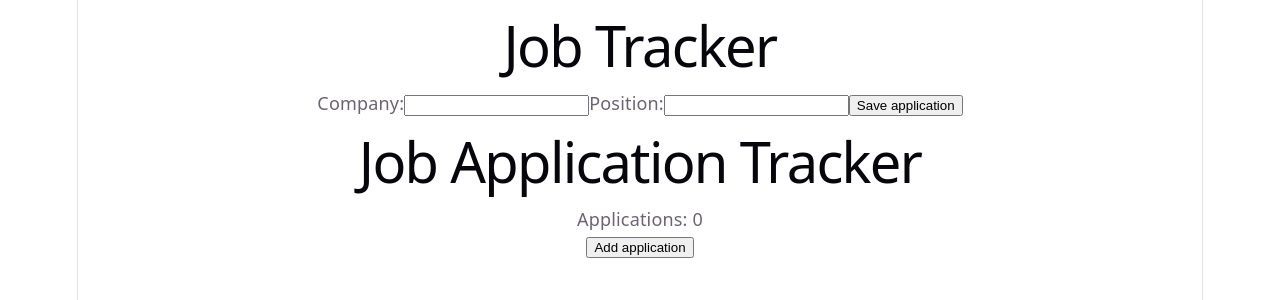
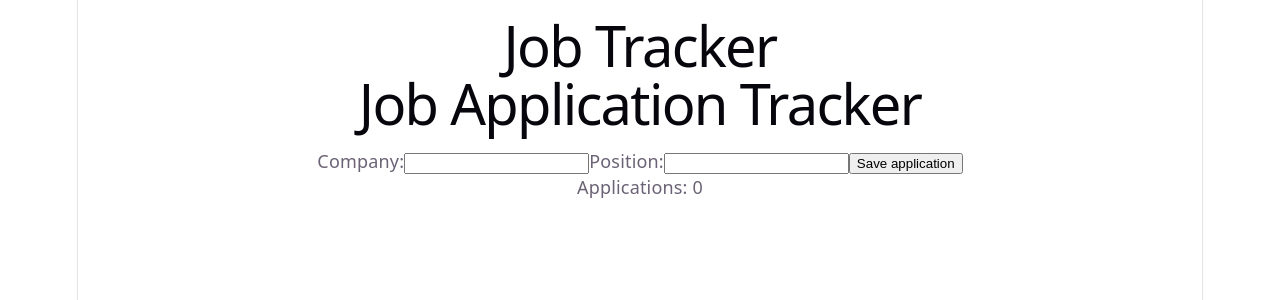
Before and after one commit to laci528-creator/job-application-tracker-ts, a React (Vite) app: page / in a window 1280 px wide. Shown: the top 300 px of the page. Built offline with nearby package versions, Linux system fonts and the light colour scheme.

Commit message:
Add callback to save job applications

```diff
--- a/src/App.tsx
+++ b/src/App.tsx
@@ -1,11 +1,9 @@
 import ApplicationList from "./components/ApplicationList";
-import ApplicationForm from "./components/ApplicationForm";
 
 function App() {
   return (
     <div>
       <h1>Job Tracker</h1>
-      <ApplicationForm />
       <ApplicationList />
     </div>
   );
--- a/src/components/ApplicationForm.tsx
+++ b/src/components/ApplicationForm.tsx
@@ -1,8 +1,13 @@
 
 import { useState } from "react";
 import type { ChangeEvent, SubmitEvent } from "react";
+import type { ApplicationFormData } from "../types/JobApplication";
 
-function ApplicationForm() {
+interface ApplicationFormProps {
+  onAddApplication: (data: ApplicationFormData) => void;
+}
+
+function ApplicationForm({ onAddApplication }: ApplicationFormProps) {
 
     const [company, setCompany] = useState<string>("");
     const [position, setPosition] = useState<string>("");
@@ -24,7 +29,15 @@ function ApplicationForm() {
   function handleSubmit(event: SubmitEvent<HTMLFormElement>): void {
   event.preventDefault();
 
-  console.log(` Company: ${company}, Position: ${position}`);
+    if (!company.trim() || !position.trim()) {
+    return;
+  }
+
+  onAddApplication({
+    company: company.trim(),
+    position: position.trim(),
+  });
+
     setCompany("");
   setPosition("");
 }
--- a/src/components/ApplicationList.tsx
+++ b/src/components/ApplicationList.tsx
@@ -1,39 +1,32 @@
 
 import { useState } from "react";
-import type { JobApplication } from "../types/JobApplication";
+import type { ApplicationFormData, JobApplication } from "../types/JobApplication";
 import JobApplicationCard from "./JobApplicationCard";
+import ApplicationForm from "./ApplicationForm";
+
 
 function ApplicationList() {
   const [applications, setApplications] =
     useState<JobApplication[]>([]);
 
-  function addApplication(): void {
-    const newApplication: JobApplication = {
-      id: 1,
-      company: "IKEA",
-      position: "Verkäufer",
-      status: "applied",
-    };
+function addApplication(data: ApplicationFormData): void {
+  const newApplication: JobApplication = {
+    id: Date.now(),
+    company: data.company,
+    position: data.position,
+    status: "applied",
+  };
 
-    setApplications((prev) => [
-      ...prev,
-      newApplication,
-    ]);
-  }
+  setApplications((prev) => [...prev, newApplication]);
+}
 
   return (
     <section>
       <h1>Job Application Tracker</h1>
+      <ApplicationForm onAddApplication={addApplication} />
 
       <p>Applications: {applications.length}</p>
 
-      <button
-        type="button"
-        onClick={addApplication}
-        disabled={applications.length > 0}
-      >
-        Add application
-      </button>
 
       {applications.map((application) => (
         <JobApplicationCard
--- a/src/types/JobApplication.ts
+++ b/src/types/JobApplication.ts
@@ -12,3 +12,8 @@ export interface JobApplication {
   status: ApplicationStatus;
   notes?: string | null;
 }
+
+export type ApplicationFormData = Pick<
+  JobApplication,
+  "company" | "position"
+>;
```
